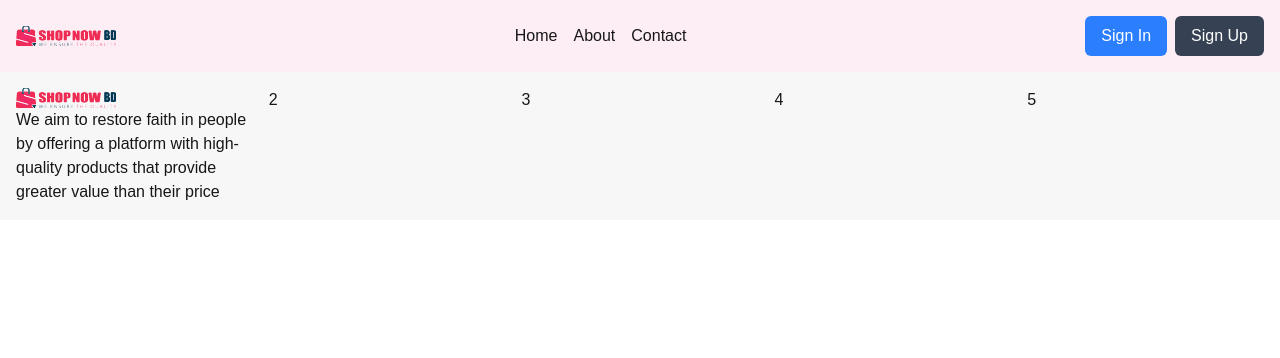
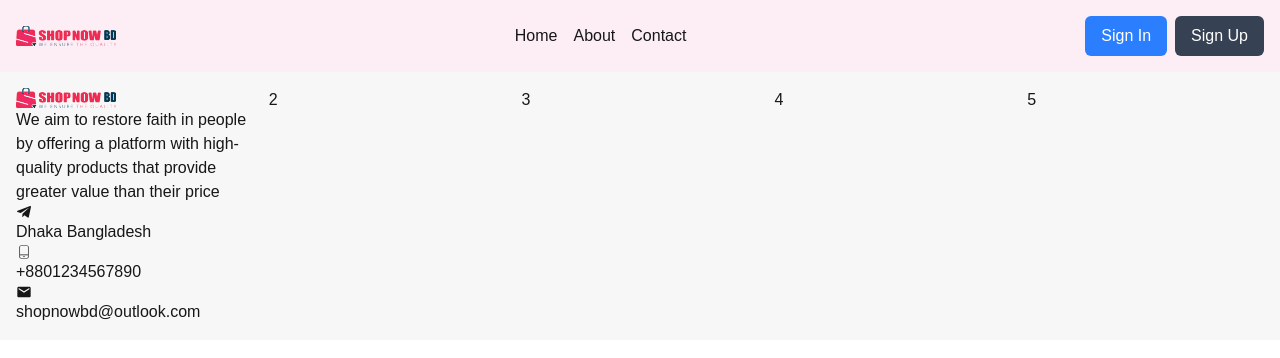
Before and after one commit to sajib689/shop-now-client, a Next.js app: page / in a window 1280 px wide. Shown: the top 358 px of the page. Built offline with nearby package versions, Linux system fonts and the light colour scheme.

Commit message:
Add contact information icons to Footer component

```diff
--- a/src/components/Shared/Footer.tsx
+++ b/src/components/Shared/Footer.tsx
@@ -1,4 +1,7 @@
 import Image from "next/image";
+import { FaTelegramPlane } from "react-icons/fa";
+import { CiMobile4 } from "react-icons/ci";
+import { MdEmail } from "react-icons/md";
 
 const Footer = () => {
   return (
@@ -11,6 +14,24 @@ const Footer = () => {
               We aim to restore faith in people by offering a platform with
               high-quality products that provide greater value than their price
             </p>
+            <div>
+            <FaTelegramPlane />
+            <p>
+            Dhaka Bangladesh
+            </p>
+            </div>
+            <div>
+            <CiMobile4 />
+            <p>
+                +8801234567890
+            </p>
+            </div>
+            <div>
+            <MdEmail />
+                <p>
+                shopnowbd@outlook.com
+                </p>
+            </div>
           </div>
         </div>
         <div>2</div>
```
